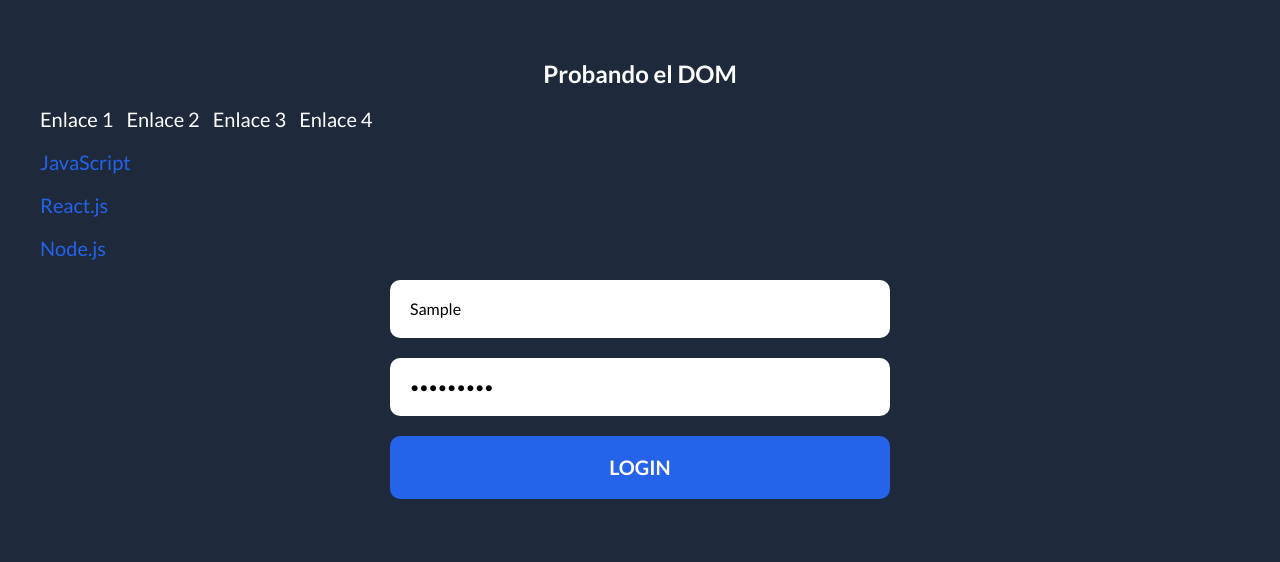
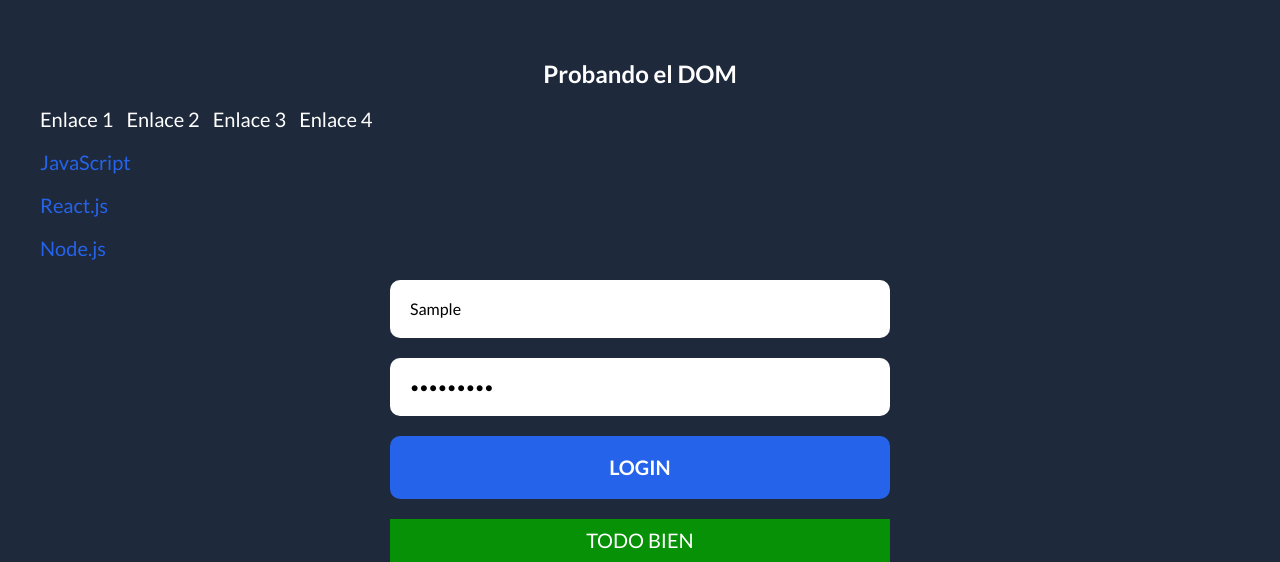
Before and after one commit to nicolaspoza/Fundamentos, a plain HTML site: page DOM.html in a window 1280 px wide. Both pictures are taken after typing "Sample", "Sample123" into the empty fields and a click on the input "Login". Shown: the part 238-800 px from the top of the page. Drawn offline with Linux system fonts and the light colour scheme.

Commit message:
finalizado manipulacion dom

```diff
--- a/DOM.html
+++ b/DOM.html
@@ -57,6 +57,6 @@
         </form>
 
     </div>
-    <script src="js/22.js"></script>
+    <script src="js/23.js"></script>
 </body>
 </html>
--- a/css/app.css
+++ b/css/app.css
@@ -74,3 +74,17 @@ header p a {
     font-size: 20px;
     color: #FFF;
 }
+
+.alerta {
+    padding: 1rem;
+    text-align: center;
+    color: #FFF;
+    text-transform: uppercase;
+    font-size: 20px;
+}
+.alerta.error {
+    background-color: rgb(162, 0, 0);
+}
+.alerta.exito {
+    background-color: rgb(7, 145, 7);;
+}
--- a/js/23.js
+++ b/js/23.js
@@ -1 +1,26 @@
-// Imports y Exports
+// Creación de HTML con JS
+const formulario = document.querySelector('#formulario')
+formulario.addEventListener('submit', function(e) {
+    e.preventDefault();
+
+    const nombre = document.querySelector('.nombre').value
+    const password = document.querySelector('.password').value
+
+    const alerta = document.createElement('DIV')
+    alerta.classList.add('alerta')
+
+    const alertaPrevia = document.querySelector('.alerta')
+    if(alertaPrevia) {
+        alertaPrevia.remove();
+    }
+
+    if(nombre === '' || password === '') {
+        alerta.textContent = 'Todos los campos son obligatorios'
+        alerta.classList.add('error')
+    } else {
+        alerta.textContent = 'Todo bien'
+        alerta.classList.add('exito')
+    }
+
+    formulario.appendChild(alerta)
+})
--- a/js/24.js
+++ b/js/24.js
@@ -1 +1 @@
-// Fetch API
+// Imports y Exports
--- a/js/25.js
+++ b/js/25.js
@@ -1 +1 @@
-// Async Await
+// Fetch API
--- a/js/26.js
+++ b/js/26.js
@@ -1 +1 @@
-// Múltiples Awaits
+// Async Await
--- a/js/27.js
+++ b/js/27.js
@@ -1 +1 @@
-// Proyecto Carrito de Compras con JSON SERVER
+// Múltiples Awaits
--- /dev/null
+++ b/js/28.js
@@ -0,0 +1 @@
+// Proyecto Carrito de Compras con JSON SERVER
```
